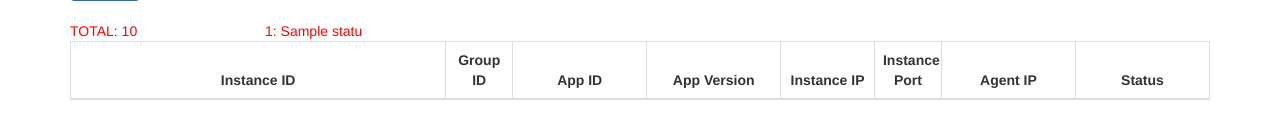
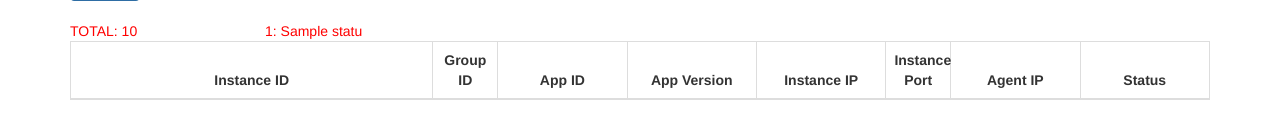
Before and after one commit to zhangyi-zjuer/paas-portal, a Flask app: template app/servers/admin/templates/instance.html in a window 1280 px wide. Shown: the part 341-481 px from the top of the page. Run offline with Flask 2, Linux system fonts and the light colour scheme; tables that the repository leaves empty hold one stand-in row (values such as "Sample post"); the template is opened without the code that fills it: values that come from a table or form of the project are taken from there, most other values are stand-ins (such as "Sample title", 1, 10 or a date in 2020); parts of the project's set-up code (start-up, migrations or seed data) failed here and were passed over; some libraries are stand-ins or nearby versions.

Commit message:
style change

```diff
--- a/app/servers/admin/templates/instance.html
+++ b/app/servers/admin/templates/instance.html
@@ -35,12 +35,12 @@
                     <th class="mid-td" style="width: 5%">Group ID</th>
                     <th class="mid-td" style="width: 10%">App ID</th>
                     <th class="mid-td" style="width: 10%">App Version</th>
-                    <th class="mid-td" style="width: 7%">Instance IP</th>
+                    <th class="mid-td" style="width: 10%">Instance IP</th>
                     <th class="mid-td" style="width: 5%">Instance Port</th>
                     <th class="mid-td" style="width: 10%">Agent IP</th>
                     <th class="mid-td" style="width: 10%">Status</th>
                     {% if g.user.is_authenticated() %}
-                        <th class="mid-td" style="width: 15%">Ops</th>
+                        <th class="mid-td" style="width: 12%">Ops</th>
                     {% endif %}
                 </tr>
                 </thead>
--- a/app/servers/admin/views.py
+++ b/app/servers/admin/views.py
@@ -151,7 +151,6 @@
     if not form.status.data in map(lambda d: d[0], status_choice):
         form.status.data = -1
 
-    print statuses
     return render_template("instance.html", instances=instances, form=form, app_ids=app_ids,
                            total=total, statuses=statuses.iteritems())
 
```
